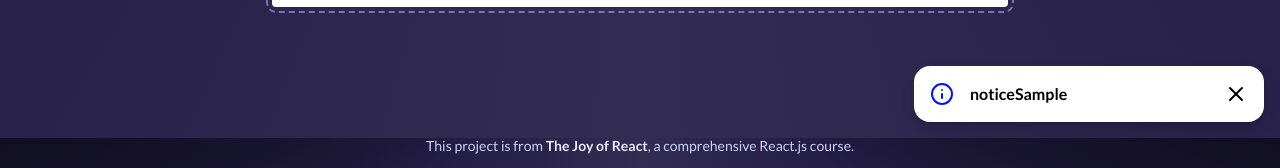
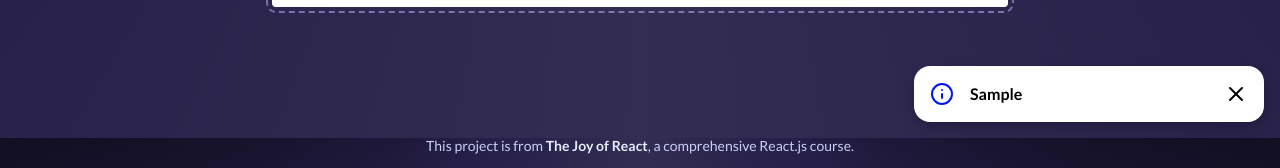
Before and after one commit to oddball263/toast-component-main-mt, a React (Create React App) app: page / in a window 1280 px wide. Both pictures are taken after typing "Sample" into the empty fields and a click on the button "Pop Toast!". Shown: the part 662-830 px from the top of the page. Built offline with nearby package versions, Linux system fonts and the light colour scheme.

Commit message:
Updated for VisuallyHidden addition in toast

```diff
--- a/src/components/Toast/Toast.js
+++ b/src/components/Toast/Toast.js
@@ -1,7 +1,7 @@
 import React from 'react'
 import { X } from 'react-feather'
 import { ToastContext } from '../ToastProvider'
-
+import VisuallyHidden from '../VisuallyHidden'
 import styles from './Toast.module.css'
 
 /*
@@ -30,17 +30,16 @@ function Toast({ icon, variant, id, children }) {
     return (
         <div className={`${styles.toast} ${styles[variant]}`}>
             <div className={styles.iconContainer}>{clonedIcon}</div>
+            <VisuallyHidden>{`${variant} message`}</VisuallyHidden>
 
-            <p className={styles.content}>
-                <span className='VisuallyHidden_wrapper'>{variant}</span>
-                {children}
-            </p>
+            <p className={styles.content}>{children}</p>
 
             <button
                 className={styles.closeButton}
                 aria-label='Dismiss message'
                 aria-live='off'
             >
+                <VisuallyHidden>{`Dismiss ${variant} message`}</VisuallyHidden>
                 <X size={24} onClick={() => removeBanner(id)} />
             </button>
         </div>
```
